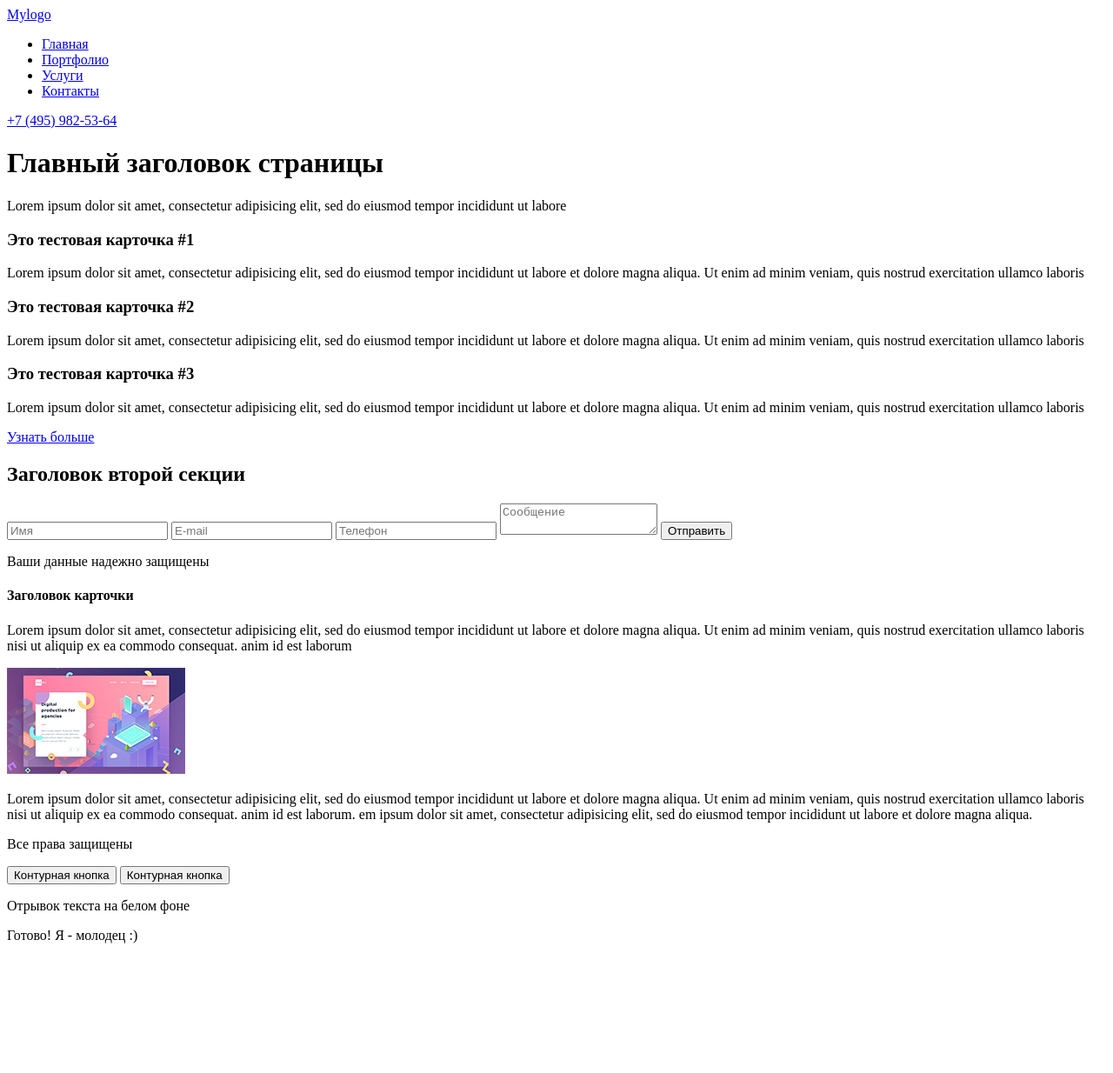
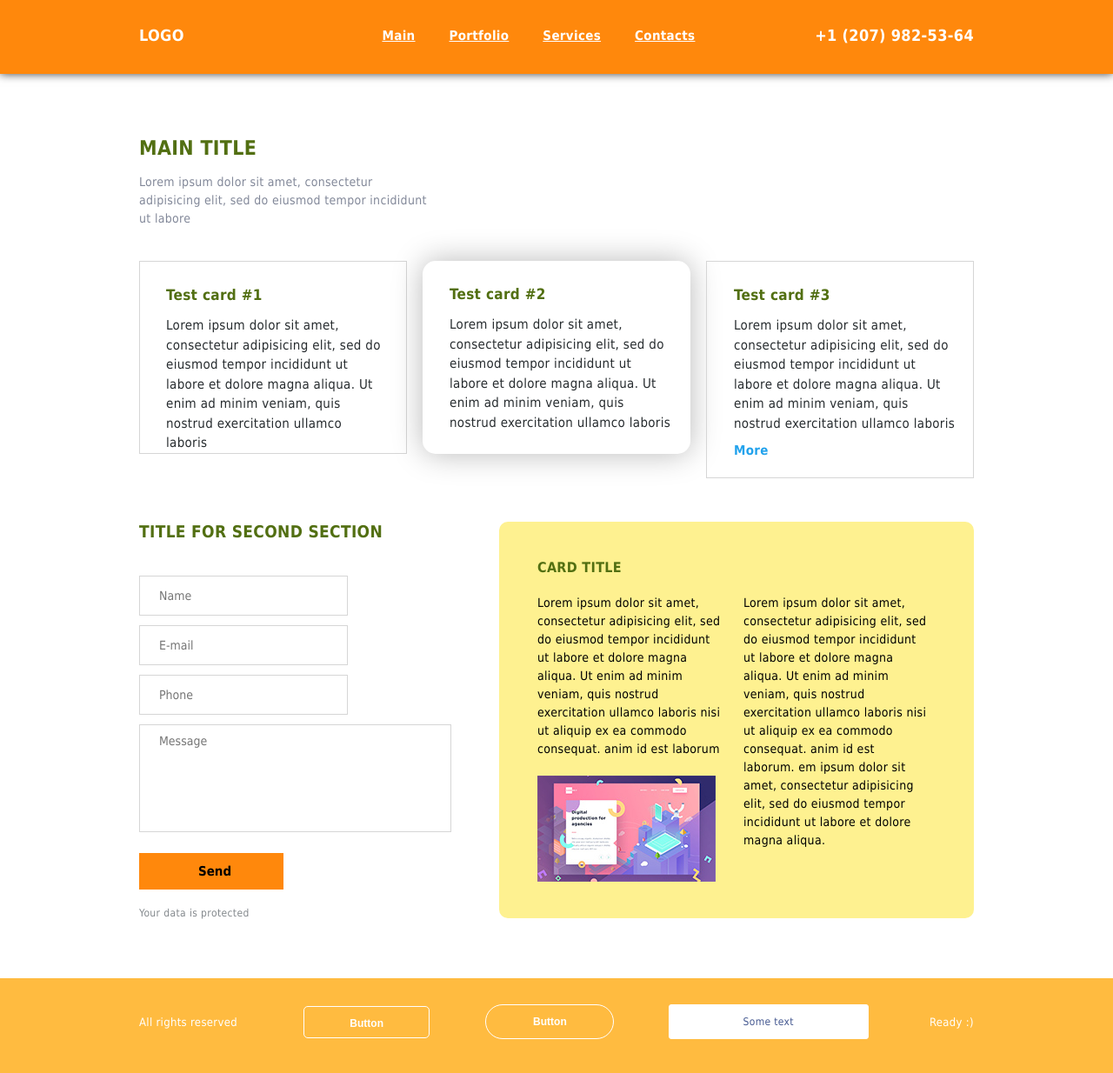
Before and after one commit to sashka792/s_04_logo, a plain HTML site: page index.html in a window 1280 px wide. Shown: the whole page at 87% size. Before the commit the page ends 1101 px from the top, so only its background shows below. Drawn offline with Linux system fonts and the light colour scheme.

Commit message:
add files

```diff
--- a/css/style.css
+++ b/css/style.css
@@ -27,6 +27,7 @@ ul, li {
 h1, h2, h3, h4, h5, h6 {
 	margin: 0;
 	padding: 0;
+	color: #526f12;
 }
 
 h1 {
@@ -43,7 +44,7 @@ h3 {
 
 h4 {
 	text-transform: uppercase;
-	color: #c0ddee;
+	color: #526f12;
 }
 
 .title {
@@ -57,7 +58,7 @@ h4 {
 }
 
 .navigation {
-	background: #455991;
+	background: #ff880c;
 	color: #fff;
 	padding: 30px 0 34px 0;
 	box-shadow: 0 0 10px rgba(8, 8, 8, 0.78);
@@ -220,7 +221,7 @@ h4 {
 /*--Кнопка отправить--*/
 .send {
 	font-family: Tahoma, Arial, sans-serif;
-	background: #ebce0d;
+	background: #ff880c;
 	font-weight: bold;
 	font-size: 15px;
 	text-decoration: none;
@@ -243,7 +244,7 @@ h4 {
 }
 
 .multiblock {
-	background: #184c6b;
+	background: #fef190;
 	padding: 43px 28px 40px 44px;
 	border-radius: 10px;
 	width: 546px;
@@ -263,7 +264,7 @@ h4 {
 }
 
 .p-1 {
-	color: #c0ddee;
+	color: #000;
 	font-size: 14px;
 	line-height: 1.5em;
 	font-family: Tahoma, Arial, sans-serif;
@@ -288,7 +289,7 @@ h4 {
 }
 
 .footer {
-	background: #455991;
+	background: #ffbb40;
 	height: 100px;
 	padding-top: 30px;
 }
--- a/index.html
+++ b/index.html
@@ -1,12 +1,12 @@
 <!DOCTYPE html>
-<html lang="ru">
+<html lang="en">
 <head>
 	<meta charset="UTF-8">
-	<title>MYLOGO</title>
+	<title>LOGO</title>
 	<meta name="description" content="Практика HTML/CSS">
 	<meta name="keywords" content="css, html, практика, верстка">
 	<!-- Favicon -->
-	<link rel="icon" href="#" type="image/x-icon">
+	<link rel="icon" href="https://image.flaticon.com/teams/slug/freepik.jpg" type="image/x-icon">
 	<link rel="shortcut icon" href="#" type="image/x-icon">
 	<!-- OG Tags -->
 	<meta property="og:title" content="Практическое занятие по верстке">
@@ -15,7 +15,7 @@
 	<meta property="og:image" content="#">
 	<meta property="og:site_name" content="TEST">
 	<!-- CSS Styles -->
-	<link rel="stylesheet" href="css/main.css">
+	<link rel="stylesheet" href="css/style.css">
 </head>
 <body>
 	<header id="header" class="header">
@@ -23,25 +23,25 @@
 				<div class="container">
 					<div class="title">
 						<a href="#" class="logo">
-							Mylogo
+							logo
 						</a>
 						<nav>
 							<ul class="menu">
-								<li><a href="#">Главная</a></li>
-								<li><a href="#">Портфолио</a></li>
-								<li><a href="#">Услуги</a></li>
-								<li><a href="#">Контакты</a></li>
+								<li><a href="#">Main</a></li>
+								<li><a href="#">Portfolio</a></li>
+								<li><a href="#">Services</a></li>
+								<li><a href="#">Contacts</a></li>
 							</ul>
 						</nav>
 						<a href="tel:+74959825364" class="phone-number">
-							+7 (495) 982-53-64
+							+1 (207) 982-53-64
 						</a>
 					</div>
 				</div>
 			</div>
 			<div class="container">
 				<div class="main-title">
-					<h1>Главный заголовок страницы</h1>
+					<h1>Main title</h1>
 					<p>Lorem ipsum dolor sit amet, consectetur adipisicing elit, sed do eiusmod tempor incididunt ut labore </p>
 				</div>
 
@@ -49,18 +49,18 @@
 			<div class="container">
 				<div class="cards">
 					<div class="card1">
-						<h3 class="card-title">Это тестовая карточка #1</h3>
+						<h3 class="card-title">Test card #1</h3>
 						<p class="card-text">Lorem ipsum dolor sit amet, consectetur adipisicing elit, sed do eiusmod tempor incididunt ut labore et dolore magna aliqua. Ut enim ad minim veniam, quis nostrud exercitation ullamco laboris</p>
 					</div>
 					<div class="card2">
-						<h3 class="card-title">Это тестовая карточка #2</h3>
+						<h3 class="card-title">Test card #2</h3>
 						<p class="card-text">Lorem ipsum dolor sit amet, consectetur adipisicing elit, sed do eiusmod tempor incididunt ut labore et dolore magna aliqua. Ut enim ad minim veniam, quis nostrud exercitation ullamco laboris</p>
 					</div>
 					<div class="card3">
-						<h3 class="card-title">Это тестовая карточка #3</h3>
+						<h3 class="card-title">Test card #3</h3>
 						<p id="card-text3" class="card-text">Lorem ipsum dolor sit amet, consectetur adipisicing elit, sed do eiusmod tempor incididunt ut labore et dolore magna aliqua. Ut enim ad minim veniam, quis nostrud exercitation ullamco laboris</p>
 						<a href="#">
-							Узнать больше
+							More
 						</a>
 					</div>
 				</div>
@@ -70,17 +70,17 @@
 		<div class="container">
 			<div class="form-block">
 				<form action="#" class="contact-form">
-					<h2 class="form-title">Заголовок второй секции</h2>
-					<input type="text" name="name" placeholder="Имя" required>
+					<h2 class="form-title">Title for second section</h2>
+					<input type="text" name="name" placeholder="Name" required>
 					<input type="email" name="email" placeholder="Е-mail" required>
-					<input type="tel" name="tel" placeholder="Телефон" required>
-					<textarea name="message" id="" placeholder="Сообщение"></textarea>
-					<button class="send">Отправить</button>
+					<input type="tel" name="tel" placeholder="Phone" required>
+					<textarea name="message" id="" placeholder="Message"></textarea>
+					<button class="send">Send</button>
 				</form>
-				<p class="data">Ваши данные надежно защищены</p>
+				<p class="data">Your data is protected</p>
 			</div>
 			<div class="multiblock">
-				<h4>Заголовок карточки</h4>
+				<h4>Card title</h4>
 				<div class="paragraphs">
 					<div id="pa" class="paragraph">
 						<p class="p-1">Lorem ipsum dolor sit amet, consectetur adipisicing elit, sed do eiusmod tempor incididunt ut labore et dolore magna aliqua. Ut enim ad minim veniam, quis nostrud exercitation ullamco laboris nisi ut aliquip ex ea commodo consequat. anim id est laborum</p>
@@ -96,19 +96,19 @@
 	<footer id="footer" class="footer">
 		<div class="container">
 			<p class="text">
-				Все права защищены
+				All rights reserved
 			</p>
 			<button class="btn-1">
-				Контурная кнопка
+				Button
 			</button>
 			<button class="btn-2">
-				Контурная кнопка
+				Button
 			</button>
 			<p class="white">
-				Отрывок текста на белом фоне
+				Some text
 			</p>
 			<p class="text">
-				Готово! Я - молодец :)
+				Ready :)
 			</p>
 		</div>
 	</footer>
```
